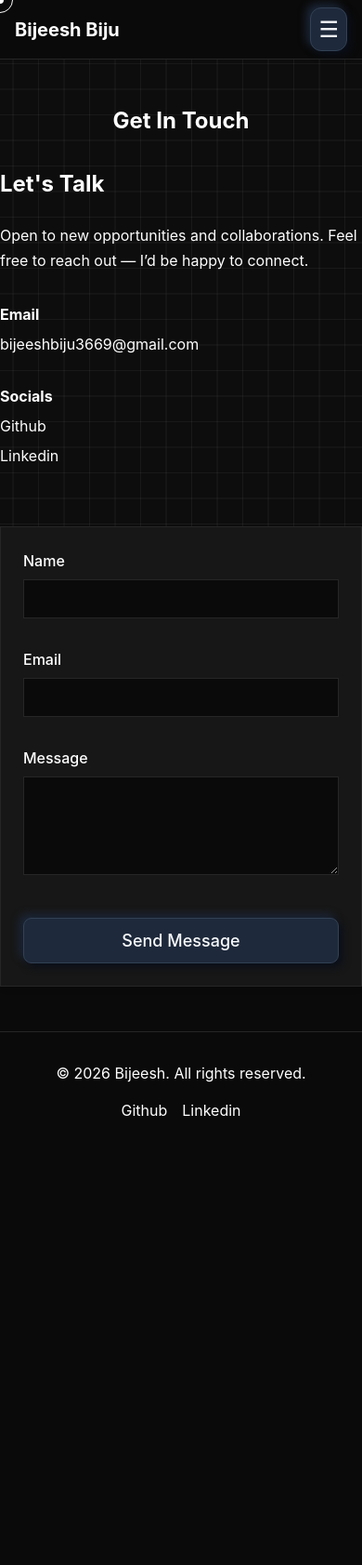
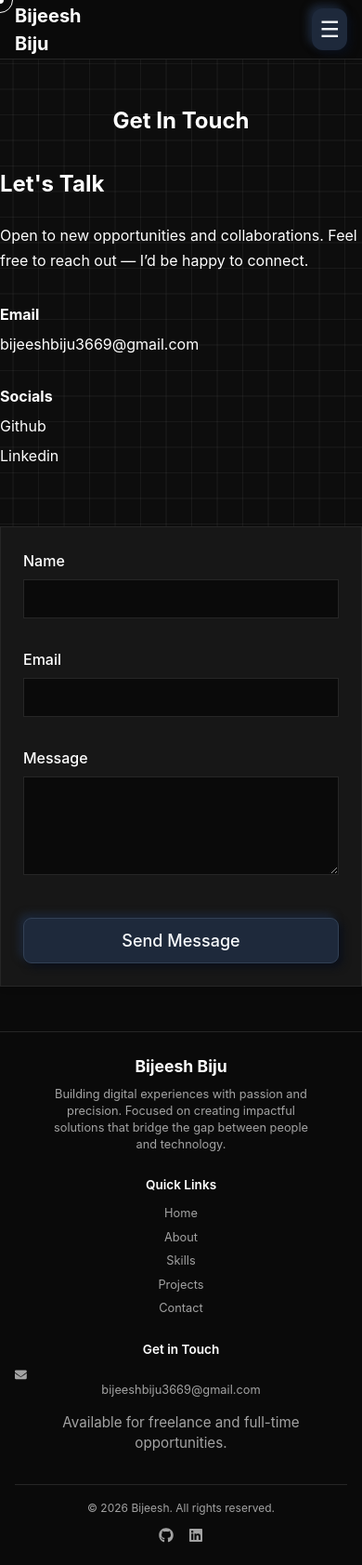
Before and after one commit to bijeesh27/portfolio, a React (Vite) app: page /contact in a window 390 px wide. Shown: the whole page at 93% size. Before the commit the page ends 1238 px from the top, so only its background shows below. Built offline with nearby package versions, Linux system fonts and the light colour scheme.

Commit message:
add footer

```diff
--- /dev/null
+++ b/src/components/common/Footer.css
@@ -0,0 +1,123 @@
+.footer {
+  padding: 2rem 1rem;
+  background-color: var(--background);
+  border-top: 1px solid var(--border);
+  position: relative;
+  z-index: 10;
+  margin-top: auto;
+}
+
+.footer-content {
+  max-width: 1200px;
+  margin: 0 auto;
+  display: flex;
+  justify-content: space-between;
+  align-items: flex-start;
+  flex-wrap: wrap;
+  gap: 2rem;
+  margin-bottom: 2rem;
+}
+
+.footer-brand {
+  display: flex;
+  flex-direction: column;
+  gap: 0.5rem;
+  max-width: 300px;
+}
+
+.footer-brand h2 {
+  font-size: 1.1rem;
+  font-weight: bold;
+  color: var(--primary);
+  margin: 0;
+}
+
+.footer-brand p {
+  color: var(--secondary);
+  line-height: 1.4;
+  font-size: 0.8rem;
+}
+
+.footer-links-group {
+  display: flex;
+  flex-direction: column;
+  gap: 0.5rem;
+}
+
+.footer-links-group h3 {
+  font-size: 0.85rem;
+  font-weight: 600;
+  margin-bottom: 0.2rem;
+}
+
+.footer-links {
+  display: flex;
+  flex-direction: column;
+  gap: 0.4rem;
+}
+
+.footer-links a {
+  color: var(--secondary);
+  text-decoration: none;
+  transition: color 0.3s ease;
+  display: block;
+  font-size: 0.8rem;
+}
+
+.footer-links a:hover {
+  color: var(--primary);
+}
+
+.footer-bottom {
+  max-width: 1200px;
+  margin: 0 auto;
+  padding-top: 1rem;
+  border-top: 1px solid var(--border);
+  display: flex;
+  justify-content: space-between;
+  align-items: center;
+  flex-wrap: wrap;
+  gap: 0.75rem;
+  color: var(--secondary);
+  font-size: 0.75rem;
+}
+
+.footer-socials {
+  display: flex;
+  gap: 1rem;
+}
+
+.footer-socials a {
+  color: var(--secondary);
+  font-size: 1rem;
+  transition:
+    color 0.3s ease,
+    transform 0.3s ease;
+}
+
+.footer-socials a:hover {
+  color: var(--primary);
+  transform: translateY(-2px);
+}
+
+@media (max-width: 768px) {
+  .footer {
+    padding: 1.5rem 1rem;
+  }
+
+  .footer-content {
+    flex-direction: column;
+    align-items: center;
+    text-align: center;
+    gap: 1.5rem;
+  }
+
+  .footer-bottom {
+    flex-direction: column;
+    text-align: center;
+  }
+
+  .footer-brand {
+    align-items: center;
+  }
+}
--- a/src/components/common/Footer.jsx
+++ b/src/components/common/Footer.jsx
@@ -1,15 +1,106 @@
-import { AUTHOR_NAME, SOCIAL_LINKS } from '../../utils/constants';
+import React from "react";
+import {
+  AUTHOR_NAME,
+  SOCIAL_LINKS,
+  EMAIL_ADDRESS,
+  APP_NAME,
+} from "../../utils/constants";
+import { FaGithub, FaLinkedin, FaEnvelope } from "react-icons/fa";
+import "./Footer.css";
 
 const Footer = () => {
+  const scrollToSection = (e, sectionId) => {
+    e.preventDefault();
+
+    if (sectionId === "home") {
+      window.scrollTo({ top: 0, behavior: "smooth" });
+      return;
+    }
+
+    const section = document.getElementById(sectionId);
+    if (section) {
+      const navbarHeight = 64;
+      const sectionTop = section.offsetTop - navbarHeight;
+      window.scrollTo({ top: sectionTop, behavior: "smooth" });
+    }
+  };
+
   return (
-    <footer style={{ padding: '2rem', borderTop: '1px solid var(--border)', marginTop: 'auto', textAlign: 'center' }}>
-      <p>&copy; {new Date().getFullYear()} {AUTHOR_NAME}. All rights reserved.</p>
-      <div style={{ marginTop: '1rem', display: 'flex', gap: '1rem', justifyContent: 'center' }}>
-        {Object.entries(SOCIAL_LINKS).map(([platform, url]) => (
-          <a key={platform} href={url} target="_blank" rel="noopener noreferrer" style={{ textTransform: 'capitalize' }}>
-            {platform}
+    <footer className="footer">
+      <div className="footer-content">
+        <div className="footer-brand">
+          <h2>{APP_NAME}</h2>
+          <p>
+            Building digital experiences with passion and precision. Focused on
+            creating impactful solutions that bridge the gap between people and
+            technology.
+          </p>
+        </div>
+
+        <div className="footer-links-group">
+          <h3>Quick Links</h3>
+          <div className="footer-links">
+            <a href="#home" onClick={(e) => scrollToSection(e, "home")}>
+              Home
+            </a>
+            <a href="#about" onClick={(e) => scrollToSection(e, "about")}>
+              About
+            </a>
+            <a href="#skills" onClick={(e) => scrollToSection(e, "skills")}>
+              Skills
+            </a>
+            <a href="#projects" onClick={(e) => scrollToSection(e, "projects")}>
+              Projects
+            </a>
+            <a href="#contact" onClick={(e) => scrollToSection(e, "contact")}>
+              Contact
+            </a>
+          </div>
+        </div>
+
+        <div className="footer-links-group">
+          <h3>Get in Touch</h3>
+          <div className="footer-links">
+            <a href={`mailto:${EMAIL_ADDRESS}`}>
+              <FaEnvelope style={{ marginRight: "8px" }} />
+              {EMAIL_ADDRESS}
+            </a>
+            <p
+              style={{
+                color: "var(--secondary)",
+                fontSize: "0.95rem",
+                marginTop: "0.5rem",
+              }}
+            >
+              Available for freelance and full-time opportunities.
+            </p>
+          </div>
+        </div>
+      </div>
+
+      <div className="footer-bottom">
+        <p>
+          &copy; {new Date().getFullYear()} {AUTHOR_NAME}. All rights reserved.
+        </p>
+
+        <div className="footer-socials">
+          <a
+            href={SOCIAL_LINKS.github}
+            target="_blank"
+            rel="noopener noreferrer"
+            aria-label="GitHub"
+          >
+            <FaGithub />
           </a>
-        ))}
+          <a
+            href={SOCIAL_LINKS.linkedin}
+            target="_blank"
+            rel="noopener noreferrer"
+            aria-label="LinkedIn"
+          >
+            <FaLinkedin />
+          </a>
+        </div>
       </div>
     </footer>
   );
--- a/src/components/common/Navbar.css
+++ b/src/components/common/Navbar.css
@@ -9,18 +9,31 @@
   top: 0;
   background-color: var(--background);
   z-index: 50;
+  max-width: 100%;
 }
 
 .navbar-brand {
+  flex: 1;
+  display: flex;
+  justify-content: center;
+  padding-right: 10%;
   font-size: 1.25rem;
   font-weight: bold;
   color: var(--primary);
+  cursor: pointer;
+  transition: opacity 0.2s;
+}
+
+.navbar-brand:hover {
+  opacity: 0.8;
 }
 
 .navbar-content {
+  flex: 1;
   display: flex;
   align-items: center;
-  gap: 1.5rem;
+  justify-content: center;
+  padding-left: 15%;
 }
 
 .nav-links {
@@ -30,11 +43,28 @@
 }
 
 .nav-links a {
+  text-decoration: none;
+  color: inherit;
   font-weight: 500;
+  cursor: pointer;
+  padding: 0;
+  margin: 0;
   transition: color 0.2s;
 }
 
 .nav-links a:hover {
+  color: var(--primary);
+}
+
+.nav-links a:focus {
+  outline: none;
+}
+
+.nav-links a:focus-visible {
+  outline: none;
+}
+
+.nav-links a:active {
   color: var(--primary);
 }
 
@@ -47,6 +77,25 @@
   display: none;
   font-size: 1.5rem;
   padding: 0.5rem;
+  background: none;
+  background-color: transparent;
+  border: none;
+  color: inherit;
+  cursor: pointer;
+  -webkit-tap-highlight-color: transparent;
+  -webkit-touch-callout: none;
+  outline: none;
+}
+
+.mobile-menu-button:focus {
+  outline: none;
+  background: none;
+  background-color: transparent;
+}
+
+.mobile-menu-button:active {
+  background: none;
+  background-color: transparent;
 }
 
 .mobile-menu {
@@ -56,6 +105,18 @@
 @media (max-width: 768px) {
   .navbar {
     padding: 0 1rem;
+    justify-content: space-between;
+  }
+
+  .navbar-brand {
+    flex: 0;
+    padding-right: 0;
+    justify-content: flex-start;
+  }
+
+  .navbar-content {
+    flex: 0;
+    padding-left: 0;
   }
 
   .nav-links {
@@ -86,13 +147,26 @@
 
   .mobile-menu a {
     display: block;
+    width: 100%;
+    text-align: left;
+    text-decoration: none;
+    color: inherit;
     padding: 0.75rem 1rem;
     font-weight: 500;
     border-radius: 0.5rem;
+    cursor: pointer;
     transition: background-color 0.2s;
   }
 
   .mobile-menu a:hover {
     background-color: var(--card);
   }
+
+  .mobile-menu a:focus {
+    outline: none;
+  }
+
+  .mobile-menu a:active {
+    background-color: var(--card);
+  }
 }
--- a/src/components/common/Navbar.jsx
+++ b/src/components/common/Navbar.jsx
@@ -1,5 +1,4 @@
 import { useState } from "react";
-import { Link } from "react-router-dom";
 import useTheme from "../../hooks/useTheme";
 import { APP_NAME } from "../../utils/constants";
 import "./Navbar.css";
@@ -16,20 +15,50 @@ const Navbar = () => {
     setMobileMenuOpen(false);
   };
 
+  const scrollToSection = (e, sectionId) => {
+    e.preventDefault();
+    closeMobileMenu();
+
+    if (sectionId === "home") {
+      window.scrollTo({ top: 0, behavior: "smooth" });
+      return;
+    }
+
+    const section = document.getElementById(sectionId);
+    if (section) {
+      const navbarHeight = 64; // Height of the sticky navbar
+      const sectionTop = section.offsetTop - navbarHeight;
+      window.scrollTo({ top: sectionTop, behavior: "smooth" });
+    }
+  };
+
   return (
     <>
       <nav className="navbar">
-        <Link to="/" className="navbar-brand">
+        <div
+          className="navbar-brand"
+          onClick={(e) => scrollToSection(e, "home")}
+        >
           {APP_NAME}
-        </Link>
+        </div>
 
         <div className="navbar-content">
           <div className="nav-links">
-            <Link to="/">Home</Link>
-            <Link to="/about">About</Link>
-            <Link to="/skills">Skills</Link>
-            <Link to="/projects">Projects</Link>
-            <Link to="/contact">Contact</Link>
+            <a href="#home" onClick={(e) => scrollToSection(e, "home")}>
+              Home
+            </a>
+            <a href="#about" onClick={(e) => scrollToSection(e, "about")}>
+              About
+            </a>
+            <a href="#skills" onClick={(e) => scrollToSection(e, "skills")}>
+              Skills
+            </a>
+            <a href="#projects" onClick={(e) => scrollToSection(e, "projects")}>
+              Projects
+            </a>
+            <a href="#contact" onClick={(e) => scrollToSection(e, "contact")}>
+              Contact
+            </a>
           </div>
 
           {/* <button onClick={toggleTheme} className="theme-toggle">
@@ -43,21 +72,21 @@ const Navbar = () => {
       </nav>
 
       <div className={`mobile-menu ${mobileMenuOpen ? "open" : ""}`}>
-        <Link to="/" onClick={closeMobileMenu}>
+        <a href="#home" onClick={(e) => scrollToSection(e, "home")}>
           Home
-        </Link>
-        <Link to="/about" onClick={closeMobileMenu}>
+        </a>
+        <a href="#about" onClick={(e) => scrollToSection(e, "about")}>
           About
-        </Link>
-        <Link to="/skills" onClick={closeMobileMenu}>
+        </a>
+        <a href="#skills" onClick={(e) => scrollToSection(e, "skills")}>
           Skills
-        </Link>
-        <Link to="/projects" onClick={closeMobileMenu}>
+        </a>
+        <a href="#projects" onClick={(e) => scrollToSection(e, "projects")}>
           Projects
-        </Link>
-        <Link to="/contact" onClick={closeMobileMenu}>
+        </a>
+        <a href="#contact" onClick={(e) => scrollToSection(e, "contact")}>
           Contact
-        </Link>
+        </a>
       </div>
     </>
   );
--- /dev/null
+++ b/src/components/common/ScrollToTop.css
@@ -0,0 +1,53 @@
+.scroll-to-top {
+  position: fixed;
+  bottom: 2rem;
+  right: 2rem;
+  width: 44px;
+  height: 44px;
+  background: none;
+  background-color: rgba(0, 0, 0, 0.05);
+  backdrop-filter: blur(10px);
+  color: var(--foreground);
+  border: 1px solid var(--border);
+  border-radius: 8px;
+  font-size: 1.5rem;
+  cursor: pointer;
+  opacity: 0;
+  visibility: hidden;
+  transform: translateY(20px);
+  transition: all 0.3s ease;
+  z-index: 100;
+  display: flex;
+  align-items: center;
+  justify-content: center;
+  outline: none;
+  -webkit-appearance: none;
+  -moz-appearance: none;
+  appearance: none;
+}
+
+.scroll-to-top:hover {
+  background-color: rgba(0, 0, 0, 0.08);
+  transform: translateY(-3px);
+  border-color: var(--primary);
+}
+
+.scroll-to-top:focus {
+  outline: none;
+}
+
+.scroll-to-top.visible {
+  opacity: 1;
+  visibility: visible;
+  transform: translateY(0);
+}
+
+@media (max-width: 768px) {
+  .scroll-to-top {
+    bottom: 1.5rem;
+    right: 1.5rem;
+    width: 40px;
+    height: 40px;
+    font-size: 1.25rem;
+  }
+}
--- /dev/null
+++ b/src/components/common/ScrollToTop.jsx
@@ -0,0 +1,39 @@
+import { useState, useEffect } from "react";
+import "./ScrollToTop.css";
+
+const ScrollToTop = () => {
+  const [isVisible, setIsVisible] = useState(false);
+
+  useEffect(() => {
+    const toggleVisibility = () => {
+      if (window.scrollY > 300) {
+        setIsVisible(true);
+      } else {
+        setIsVisible(false);
+      }
+    };
+
+    window.addEventListener("scroll", toggleVisibility);
+
+    return () => window.removeEventListener("scroll", toggleVisibility);
+  }, []);
+
+  const scrollToTop = () => {
+    window.scrollTo({
+      top: 0,
+      behavior: "smooth",
+    });
+  };
+
+  return (
+    <button
+      className={`scroll-to-top ${isVisible ? "visible" : ""}`}
+      onClick={scrollToTop}
+      aria-label="Scroll to top"
+    >
+      ↑
+    </button>
+  );
+};
+
+export default ScrollToTop;
```
Also changed, not shown: src/components/layout/MainLayout.jsx (+12 -8 lines).
